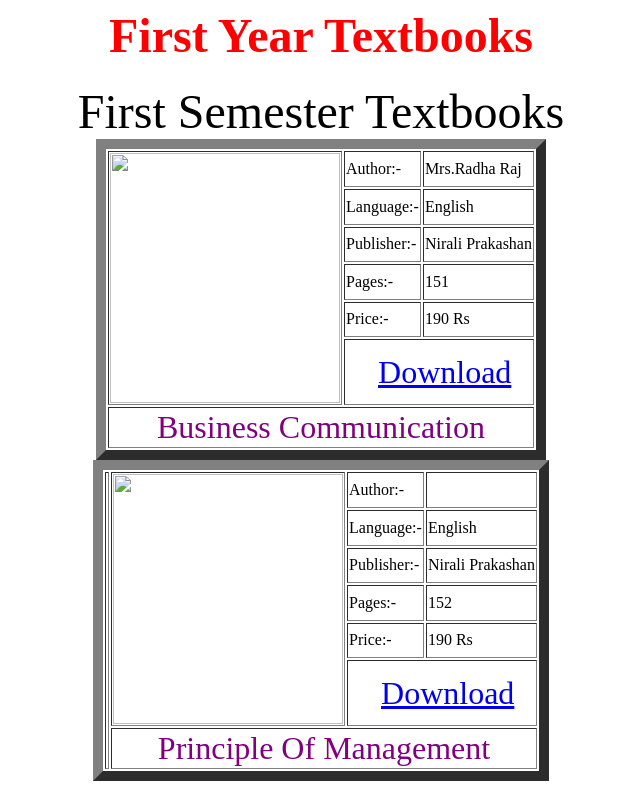
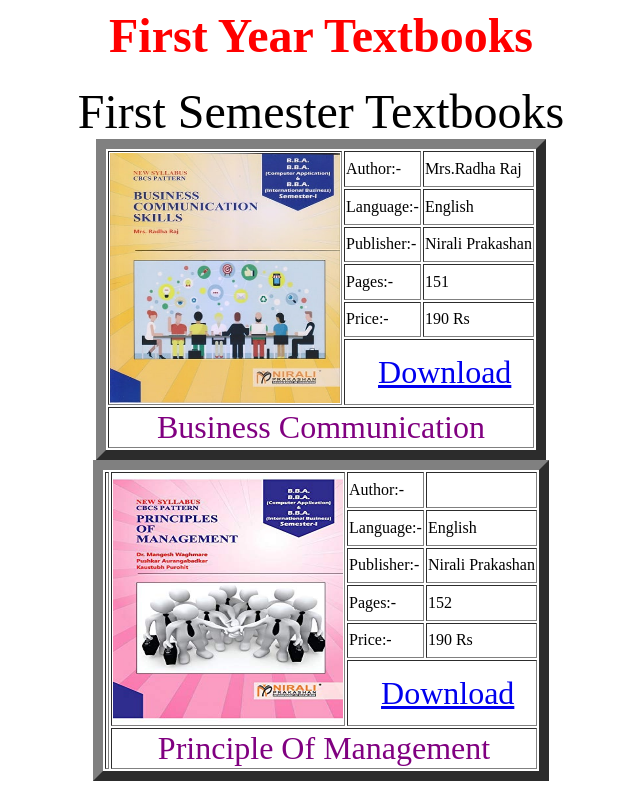
Before and after one commit to studymaterial214/1st-Year-Books, a plain HTML site: page index.html in a window 1280 px wide. Shown: the top 800 px of the page, without its empty margins (319-959 px from the left). Drawn offline with Linux system fonts and the light colour scheme.

Commit message:
Update index.html

```diff
--- a/index.html
+++ b/index.html
@@ -12,7 +12,7 @@
 
 	<table border="10">
 	<tr>
-	<td rowspan='6'><img src=1st/Communication.jpg height="250" width="230"></img></td>
+	<td rowspan='6'><img src=Communication.jpg height="250" width="230"></img></td>
 	<td>Author:-</td>
 	<td>Mrs.Radha Raj</td>
 	</tr>
@@ -50,7 +50,7 @@
 	<table border="10">
 	<tr>
 	<td rowspan="8">
-	<td rowspan='6'><img src=1st/PM.jpg height="250" width="230"></img></td>
+	<td rowspan='6'><img src=PM.jpg height="250" width="230"></img></td>
 	<td>Author:-</td>
 	<td></td>
 	</tr>
@@ -125,7 +125,7 @@
 	<table border="10">
 	<tr>
 	<td rowspan="8">
-	<td rowspan='6'><img src=1st/DBMS.jpg height="250" width="230"></img></td>
+	<td rowspan='6'><img src=DBMS.jpg height="250" width="230"></img></td>
 	<td>Author:-</td>
 	<td></td>
 	</tr>
```
